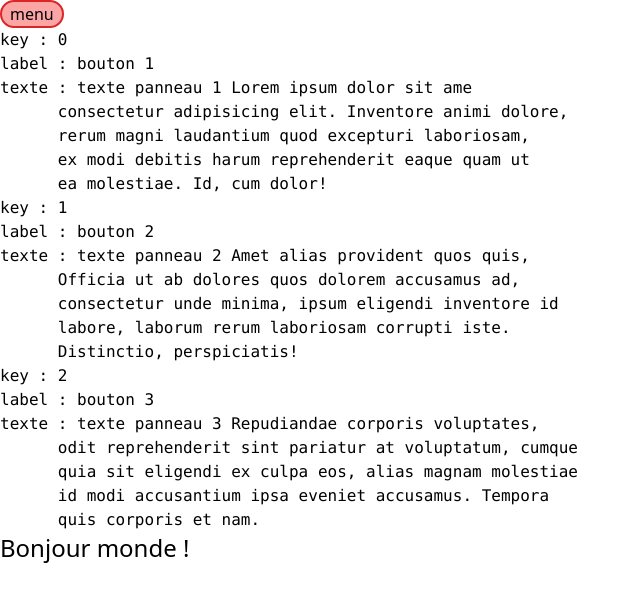
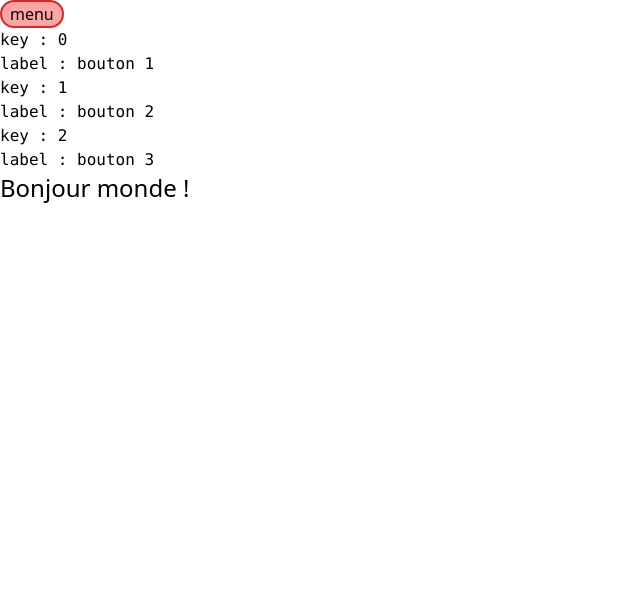
Before and after one commit to MMI-SAE-203/r213-2024-pracht-tp1-Ronan-Lef, a Vue app: page /boucleSurDonnees in a window 1280 px wide. Shown: the top 602 px of the page, without its empty margins (0-640 px from the left). Built offline with nearby package versions, Linux system fonts and the light colour scheme.

Commit message:
remplacement des nombres par key

```diff
--- a/src/pages/boucleSurDonnees.vue
+++ b/src/pages/boucleSurDonnees.vue
@@ -25,13 +25,15 @@
       quis corporis et nam.`
     }
   ]
+  import {ref} from 'vue'
+  const sectionOpen = ref(null)
 </script>
 
 <template>
     <section v-for="({ label, texte }, key) of sectionsData" :key="key">
     <pre class="font-mono">key : {{ key }}</pre>
-    <pre class="font-mono">label : {{ label }}</pre>
-    <pre class="font-mono">texte : {{ texte }}</pre>
+    <pre @pointerdown="sectionOpen = sectionOpen === key?null:key" class="font-mono">label : {{ label }}</pre>
+    <pre v-show="sectionOpen === key" class="font-mono">texte : {{ texte }}</pre>
   </section>
   <h1 class="text-2xl">Bonjour monde !</h1>
 
```
